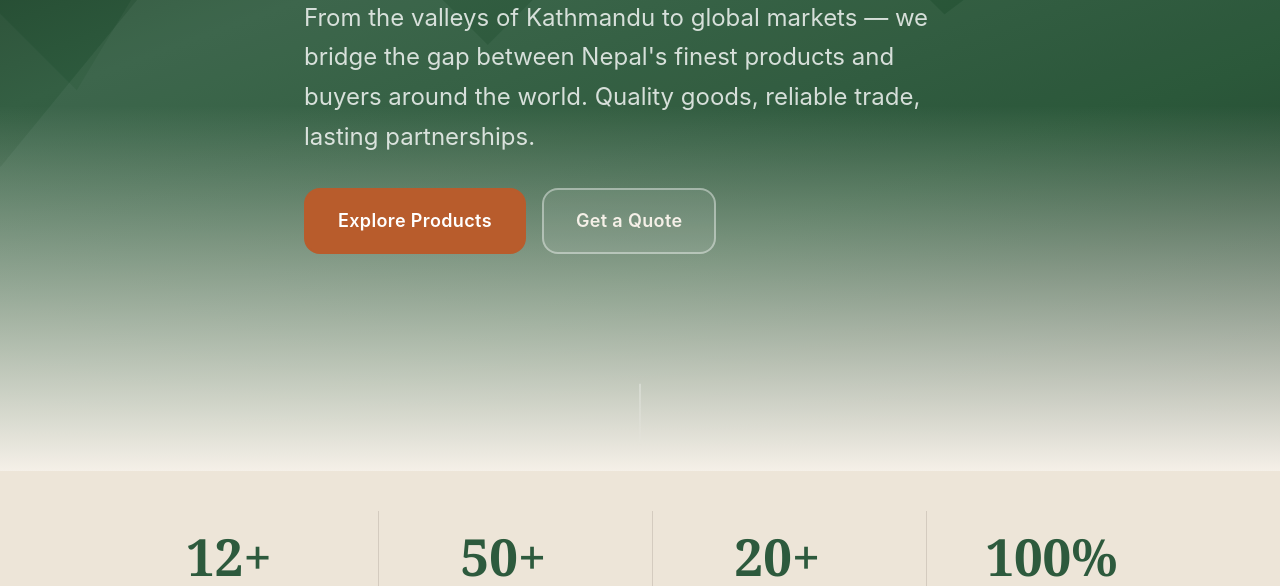
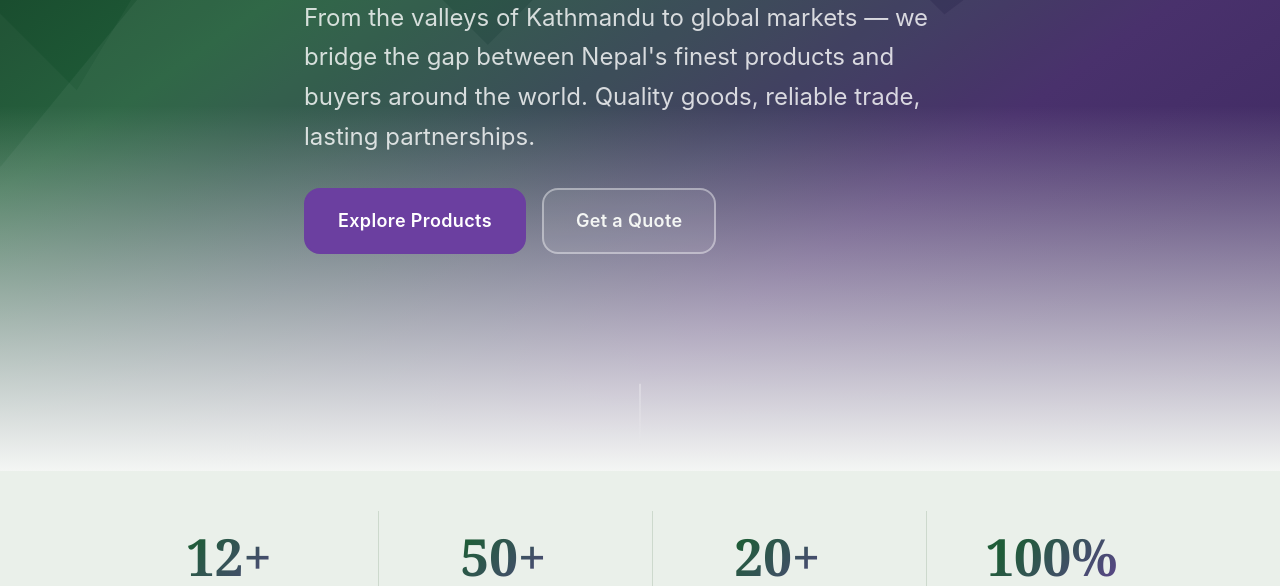
Before and after one commit to UsamMDSI/originnepal-website, a plain HTML site: page index.html in a window 1280 px wide. Shown: the part 514-1100 px from the top of the page. Drawn offline with Linux system fonts and the light colour scheme.

Commit message:
Redesign: green + purple cohesive theme
- Hero gradient: deep forest green → rich plum/violet
- Stat numbers: green-to-purple gradient text
- Accent colour updated to plum #6b3fa0
- Dark mode: deep green surfaces + violet accents
- Card hover: purple outline ring
- Page headers: matching green-to-purple gradient
- Light surfaces: cool white with green tint

```diff
--- a/css/home.css
+++ b/css/home.css
@@ -15,11 +15,11 @@
   position: absolute;
   inset: 0;
   z-index: 0;
-  background: linear-gradient(160deg,
-    var(--color-primary-active) 0%,
-    var(--color-primary) 40%,
-    #1a4a2a 70%,
-    #0d2a18 100%
+  background: linear-gradient(145deg,
+    #0e2c1a 0%,
+    #1f5c38 35%,
+    #3a2060 70%,
+    #2a1550 100%
   );
 }
 
@@ -55,9 +55,9 @@
 }
 
 .hero-badge .badge-accent {
-  background: rgba(184, 92, 44, 0.3);
-  color: #ffd4b0;
-  border: 1px solid rgba(184, 92, 44, 0.5);
+  background: rgba(107, 63, 160, 0.35);
+  color: #d4b8ff;
+  border: 1px solid rgba(107, 63, 160, 0.5);
   font-size: var(--text-xs);
 }
 
@@ -72,7 +72,7 @@
 }
 
 .hero-title-accent {
-  color: var(--color-gold-light);
+  color: #c4a0ff;
   font-style: italic;
 }
 
@@ -140,7 +140,10 @@
   font-family: var(--font-display);
   font-size: var(--text-2xl);
   font-weight: 700;
-  color: var(--color-primary);
+  background: linear-gradient(135deg, var(--color-primary) 30%, var(--color-accent));
+  -webkit-background-clip: text;
+  -webkit-text-fill-color: transparent;
+  background-clip: text;
   line-height: 1;
   margin-bottom: var(--space-2);
 }
@@ -192,7 +195,7 @@
 }
 
 .product-card:hover {
-  box-shadow: var(--shadow-xl);
+  box-shadow: var(--shadow-xl), 0 0 0 2px var(--color-accent);
   transform: translateY(-4px);
 }
 
@@ -442,7 +445,7 @@
 }
 
 .pillar:hover {
-  box-shadow: var(--shadow-lg);
+  box-shadow: var(--shadow-lg), 0 0 0 2px var(--color-accent);
   transform: translateY(-4px);
 }
 
@@ -481,7 +484,7 @@
 
 /* ── CTA SECTION ────────────────────────────────────────────── */
 .cta-section {
-  background: linear-gradient(135deg, var(--color-primary-active) 0%, var(--color-primary) 50%, #1a4a2a 100%);
+  background: linear-gradient(135deg, #0e2c1a 0%, #1f5c38 40%, #3a2060 80%, #2a1550 100%);
   position: relative;
   overflow: hidden;
 }
--- a/css/inner-pages.css
+++ b/css/inner-pages.css
@@ -4,7 +4,7 @@
 
 /* PAGE HEADER (shared) */
 .page-header {
-  background: linear-gradient(160deg, var(--color-primary-active) 0%, var(--color-primary) 60%, #1a4a2a 100%);
+  background: linear-gradient(145deg, #0e2c1a 0%, #1f5c38 40%, #3a2060 80%, #2a1550 100%);
   padding-block: clamp(var(--space-16), 8vw, var(--space-24));
   position: relative;
   overflow: hidden;
--- a/css/products.css
+++ b/css/products.css
@@ -4,7 +4,7 @@
 
 /* PAGE HEADER */
 .page-header {
-  background: linear-gradient(160deg, var(--color-primary-active) 0%, var(--color-primary) 60%, #1a4a2a 100%);
+  background: linear-gradient(145deg, #0e2c1a 0%, #1f5c38 40%, #3a2060 80%, #2a1550 100%);
   padding-block: clamp(var(--space-16), 8vw, var(--space-24));
   position: relative;
   overflow: hidden;
--- a/css/tokens.css
+++ b/css/tokens.css
@@ -1,48 +1,48 @@
 /* ============================================================
    ORIGIN NEPAL TRADERS — Design Tokens
-   Palette: Warm earth tones inspired by Nepal's highlands
-   Terracotta accent, deep forest green, warm cream surfaces
+   Palette: Deep forest green + rich plum/violet
+   Cool-toned, cohesive, premium feel
    ============================================================ */
 
 :root,
 [data-theme='light'] {
-  /* Surfaces — warm cream/parchment feel */
-  --color-bg: #f5f0e8;
-  --color-surface: #f8f4ee;
-  --color-surface-2: #faf7f2;
-  --color-surface-offset: #ede5d8;
-  --color-surface-offset-2: #e5ddd0;
-  --color-surface-dynamic: #ddd5c8;
-  --color-divider: #d4cbbf;
-  --color-border: #c8bfb3;
+  /* Surfaces — crisp cool-white with a faint green tint */
+  --color-bg: #f4f6f4;
+  --color-surface: #f7f9f7;
+  --color-surface-2: #fafbfa;
+  --color-surface-offset: #eaf0ea;
+  --color-surface-offset-2: #e2eae2;
+  --color-surface-dynamic: #d8e2d8;
+  --color-divider: #cdd9cd;
+  --color-border: #bfcebf;
 
   /* Text */
-  --color-text: #1e1a14;
-  --color-text-muted: #6b5f52;
-  --color-text-faint: #a89880;
-  --color-text-inverse: #f5f0e8;
+  --color-text: #141c14;
+  --color-text-muted: #4a5e4a;
+  --color-text-faint: #8aa08a;
+  --color-text-inverse: #f4f6f4;
 
-  /* Primary — deep forest green (Nepal nature) */
-  --color-primary: #2d5a3d;
-  --color-primary-hover: #1e3d2a;
-  --color-primary-active: #122415;
-  --color-primary-highlight: #c8dbd0;
-  --color-primary-light: #4a7a5a;
+  /* Primary — deep forest green */
+  --color-primary: #1f5c38;
+  --color-primary-hover: #164429;
+  --color-primary-active: #0e2c1a;
+  --color-primary-highlight: #c2dccb;
+  --color-primary-light: #3a7a52;
 
-  /* Accent — terracotta/spice (agri warmth) */
-  --color-accent: #b85c2c;
-  --color-accent-hover: #9a4920;
-  --color-accent-active: #7a3818;
-  --color-accent-highlight: #f0ddd3;
+  /* Accent — rich plum/violet */
+  --color-accent: #6b3fa0;
+  --color-accent-hover: #552f82;
+  --color-accent-active: #3e2060;
+  --color-accent-highlight: #e0d4f5;
 
-  /* Gold — harvest/crops */
-  --color-gold: #c4922a;
-  --color-gold-light: #e8b84a;
+  /* Gold — kept for badges/harvest feel */
+  --color-gold: #b8860b;
+  --color-gold-light: #d4a820;
 
   /* Functional */
-  --color-success: #3a7033;
-  --color-error: #9c3030;
-  --color-warning: #b07020;
+  --color-success: #2a6e30;
+  --color-error: #8c2020;
+  --color-warning: #9a6010;
 
   /* Radius */
   --radius-sm: 0.375rem;
@@ -97,71 +97,71 @@
 
 /* DARK MODE */
 [data-theme='dark'] {
-  --color-bg: #141210;
-  --color-surface: #1a1714;
-  --color-surface-2: #1f1c18;
-  --color-surface-offset: #17150f;
-  --color-surface-offset-2: #1c1915;
-  --color-surface-dynamic: #28241e;
-  --color-divider: #2c2820;
-  --color-border: #3a3530;
-  --color-text: #e8e2d8;
-  --color-text-muted: #9a9080;
-  --color-text-faint: #5a5248;
-  --color-text-inverse: #1e1a14;
+  --color-bg: #0f1610;
+  --color-surface: #141e15;
+  --color-surface-2: #18231a;
+  --color-surface-offset: #121910;
+  --color-surface-offset-2: #161e14;
+  --color-surface-dynamic: #1e2a1f;
+  --color-divider: #243028;
+  --color-border: #2e3e30;
+  --color-text: #dce8dc;
+  --color-text-muted: #7a9e80;
+  --color-text-faint: #4a6450;
+  --color-text-inverse: #0f1610;
 
-  --color-primary: #5a9e70;
-  --color-primary-hover: #3d7a52;
-  --color-primary-active: #2a5c3a;
-  --color-primary-highlight: #1e3028;
-  --color-primary-light: #7abf8a;
+  --color-primary: #4a9e68;
+  --color-primary-hover: #2e7a4e;
+  --color-primary-active: #1e5c38;
+  --color-primary-highlight: #1a3020;
+  --color-primary-light: #6abf88;
 
-  --color-accent: #d4784a;
-  --color-accent-hover: #e08c5e;
-  --color-accent-active: #bb6030;
-  --color-accent-highlight: #3a2018;
+  --color-accent: #9d6ed4;
+  --color-accent-hover: #b48ee0;
+  --color-accent-active: #7a4ab8;
+  --color-accent-highlight: #2a1a40;
 
-  --color-gold: #d4a842;
-  --color-gold-light: #e8c060;
+  --color-gold: #d4a820;
+  --color-gold-light: #e8c040;
 
-  --color-success: #5a9a50;
-  --color-error: #cc5050;
-  --color-warning: #cc9030;
+  --color-success: #4a9a50;
+  --color-error: #cc4444;
+  --color-warning: #cc8820;
 
-  --shadow-sm: 0 1px 3px oklch(0 0 0 / 0.25);
-  --shadow-md: 0 4px 16px oklch(0 0 0 / 0.35);
-  --shadow-lg: 0 12px 40px oklch(0 0 0 / 0.45);
-  --shadow-xl: 0 24px 64px oklch(0 0 0 / 0.55);
+  --shadow-sm: 0 1px 3px oklch(0 0 0 / 0.35);
+  --shadow-md: 0 4px 16px oklch(0 0 0 / 0.45);
+  --shadow-lg: 0 12px 40px oklch(0 0 0 / 0.55);
+  --shadow-xl: 0 24px 64px oklch(0 0 0 / 0.65);
 }
 
 @media (prefers-color-scheme: dark) {
   :root:not([data-theme]) {
-    --color-bg: #141210;
-    --color-surface: #1a1714;
-    --color-surface-2: #1f1c18;
-    --color-surface-offset: #17150f;
-    --color-surface-offset-2: #1c1915;
-    --color-surface-dynamic: #28241e;
-    --color-divider: #2c2820;
-    --color-border: #3a3530;
-    --color-text: #e8e2d8;
-    --color-text-muted: #9a9080;
-    --color-text-faint: #5a5248;
-    --color-text-inverse: #1e1a14;
-    --color-primary: #5a9e70;
-    --color-primary-hover: #3d7a52;
-    --color-primary-active: #2a5c3a;
-    --color-primary-highlight: #1e3028;
-    --color-primary-light: #7abf8a;
-    --color-accent: #d4784a;
-    --color-accent-hover: #e08c5e;
-    --color-accent-active: #bb6030;
-    --color-accent-highlight: #3a2018;
-    --color-gold: #d4a842;
-    --color-gold-light: #e8c060;
-    --shadow-sm: 0 1px 3px oklch(0 0 0 / 0.25);
-    --shadow-md: 0 4px 16px oklch(0 0 0 / 0.35);
-    --shadow-lg: 0 12px 40px oklch(0 0 0 / 0.45);
-    --shadow-xl: 0 24px 64px oklch(0 0 0 / 0.55);
+    --color-bg: #0f1610;
+    --color-surface: #141e15;
+    --color-surface-2: #18231a;
+    --color-surface-offset: #121910;
+    --color-surface-offset-2: #161e14;
+    --color-surface-dynamic: #1e2a1f;
+    --color-divider: #243028;
+    --color-border: #2e3e30;
+    --color-text: #dce8dc;
+    --color-text-muted: #7a9e80;
+    --color-text-faint: #4a6450;
+    --color-text-inverse: #0f1610;
+    --color-primary: #4a9e68;
+    --color-primary-hover: #2e7a4e;
+    --color-primary-active: #1e5c38;
+    --color-primary-highlight: #1a3020;
+    --color-primary-light: #6abf88;
+    --color-accent: #9d6ed4;
+    --color-accent-hover: #b48ee0;
+    --color-accent-active: #7a4ab8;
+    --color-accent-highlight: #2a1a40;
+    --color-gold: #d4a820;
+    --color-gold-light: #e8c040;
+    --shadow-sm: 0 1px 3px oklch(0 0 0 / 0.35);
+    --shadow-md: 0 4px 16px oklch(0 0 0 / 0.45);
+    --shadow-lg: 0 12px 40px oklch(0 0 0 / 0.55);
+    --shadow-xl: 0 24px 64px oklch(0 0 0 / 0.65);
   }
 }
```
